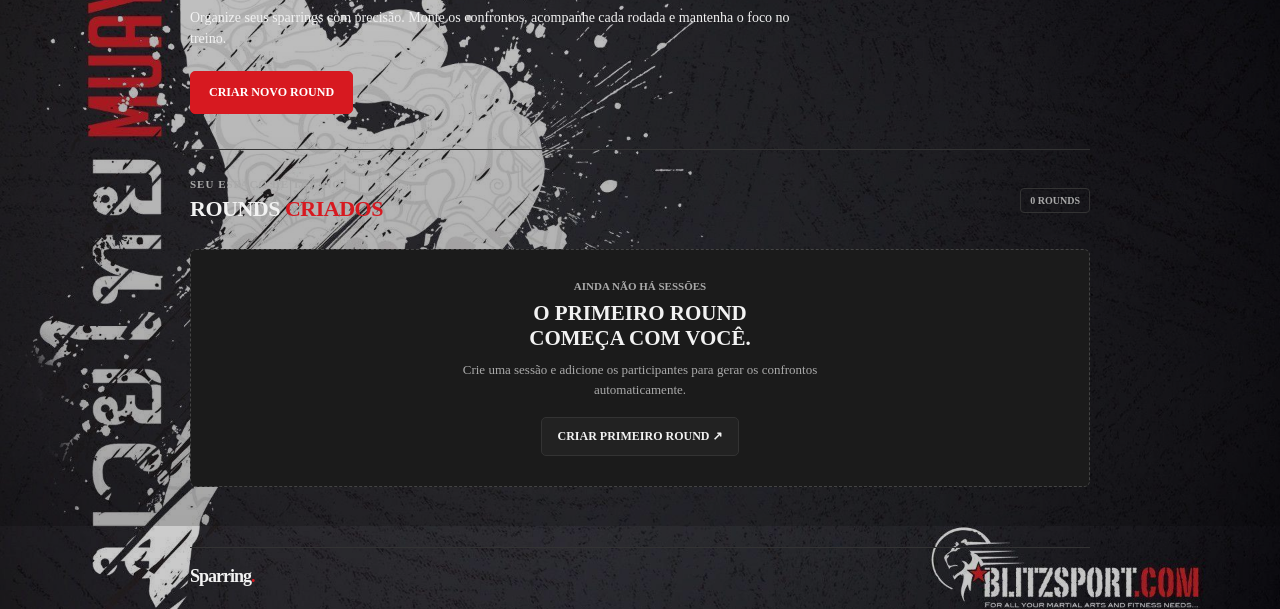
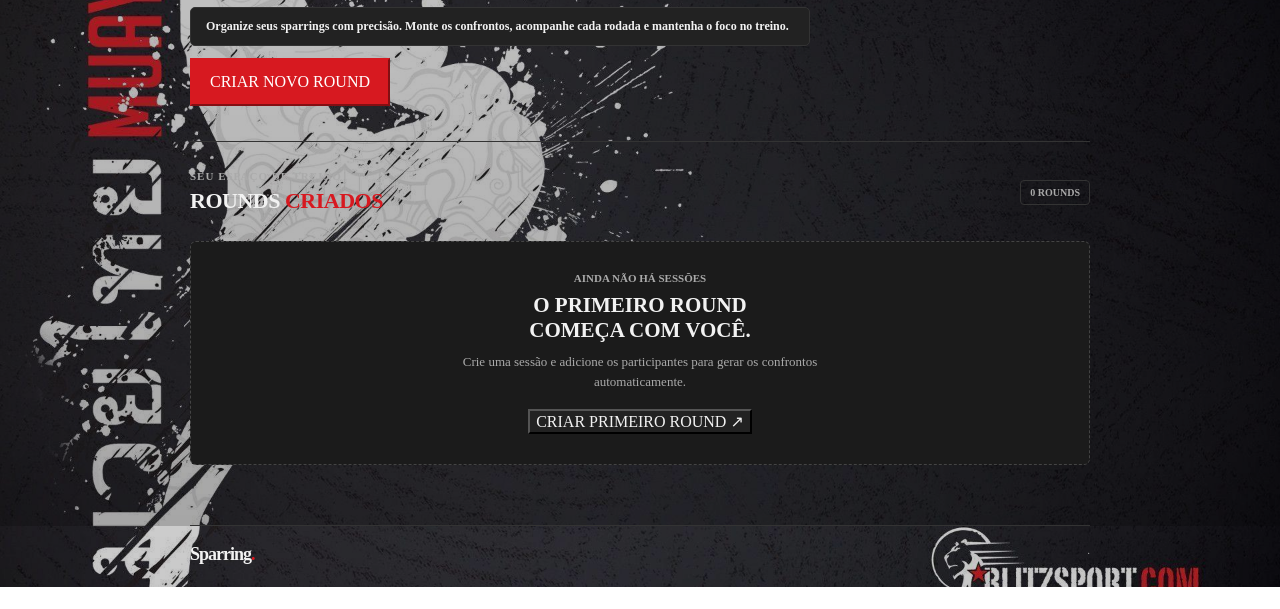
Before and after one commit to sitest-g/Muay-Thay, a plain HTML site: page index.html in a window 1280 px wide. Shown: the part 274-883 px from the top of the page. After the commit the page ends 861 px from the top, so only its background shows below. Drawn offline with Linux system fonts and the light colour scheme; a web font is replaced by a local one.

Commit message:
Fix CSS color property and update font sizes
Corrected color property syntax and adjusted font sizes for hero and intro text.

```diff
--- a/style.css
+++ b/style.css
@@ -42,9 +42,7 @@ button { cursor: pointer; }
 }
 .hero h1 span, .page-intro h1 span { color: var(--red); }
 .hero-copy-block > p, .page-intro > p {
-  color: 160  color: var(--muted); font-size: 15px; line-height: 1.6; margin-bottom: 20px;; font-size: 14px; line-height: 1.5; margin: 0 0 22px;
-}
-.btn {
+  color: red;
   border: 1px solid var(--line); border-radius: 5px; padding: 11px 15px;
   font-size: 12px; font-weight: 700; background: var(--panel2); color: var(--text);
 }
```
